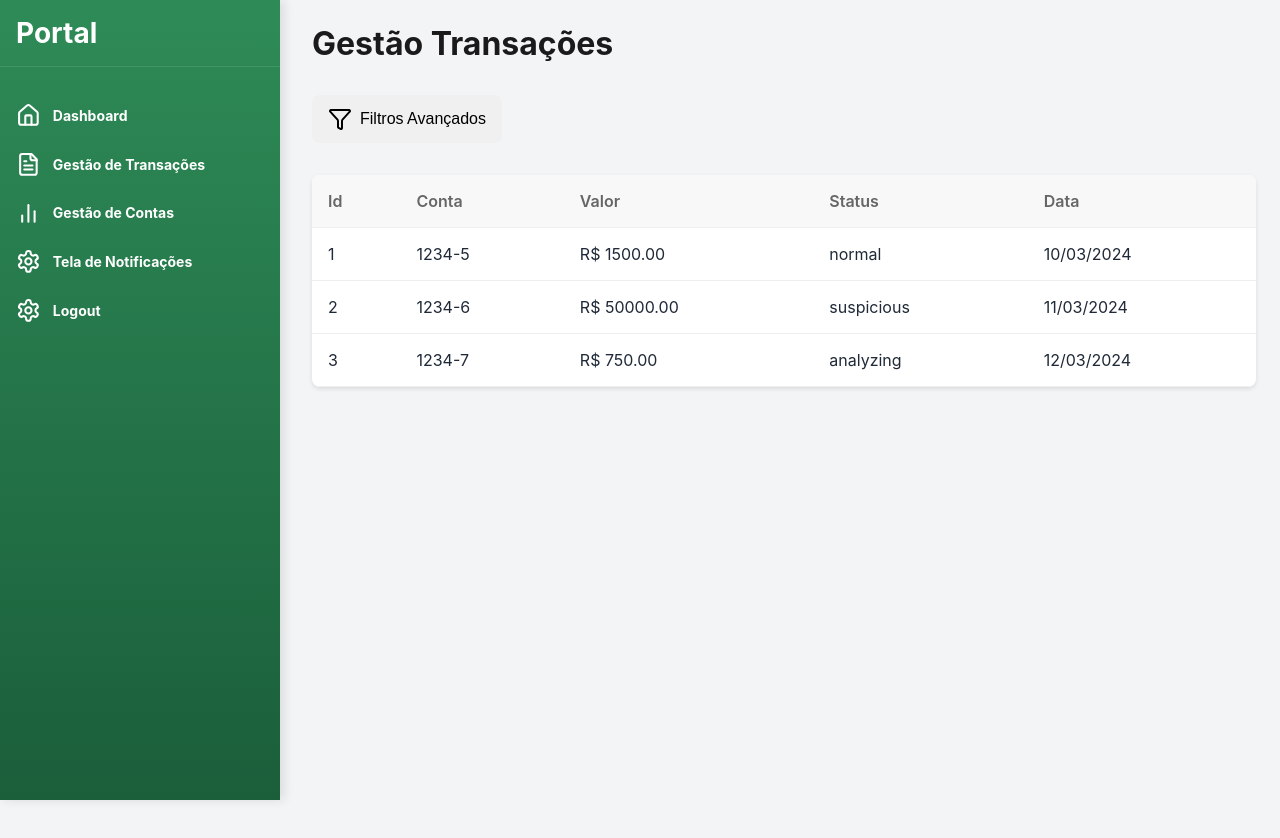
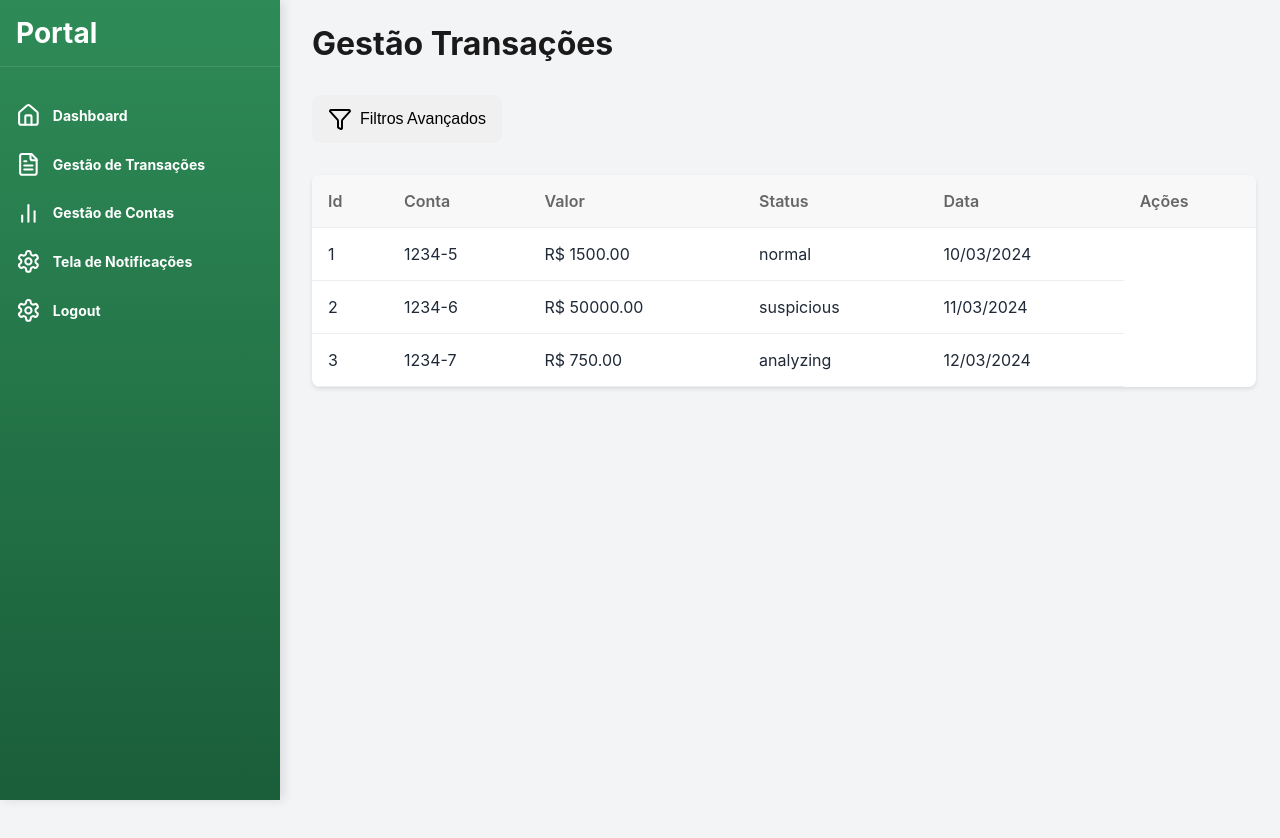
Before and after one commit to RusthenRonald2006/Portal-de-analise-em-anomalias-transacionais, a React (Create React App) app in the folder detec-anomalias/: page /gestaotransacoes in a window 1280 px wide. Shown: the top 838 px of the page. Built offline with nearby package versions, Linux system fonts and the light colour scheme; the HTML template or start-up script is replaced by a standard one.

Commit message:
criando uma coluna nova de ações

```diff
--- a/detec-anomalias/src/components/Pages/GestaoTransacoes.js
+++ b/detec-anomalias/src/components/Pages/GestaoTransacoes.js
@@ -126,6 +126,7 @@ function GestaoTransacoes(){
                                 <th>Valor</th>
                                 <th>Status</th>
                                 <th>Data</th>
+                                <th>Ações</th>
                             </tr>
                         </thead>
                         <tbody>
```
